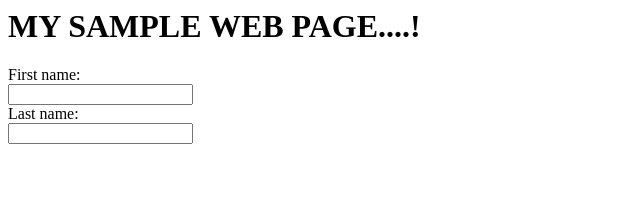
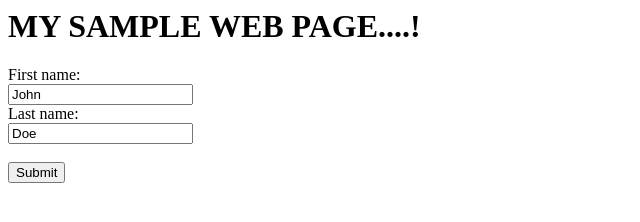
Before and after one commit to AnanyaAgarwal/test, a plain HTML site: page index.html in a window 1280 px wide. Shown: the whole page, without its empty margins (0-640 px from the left). Drawn offline with Linux system fonts and the light colour scheme.

Commit message:
Update index.html

```diff
--- a/index.html
+++ b/index.html
@@ -5,10 +5,11 @@
 		<b><h1>MY SAMPLE WEB PAGE....!</h1></b>
 
 		</body>
-	<form>
+	<form action="/action_page.php">
   <label for="fname">First name:</label><br>
-  <input type="text" id="fname" name="fname"><br>
+  <input type="text" id="fname" name="fname" value="John"><br>
   <label for="lname">Last name:</label><br>
-  <input type="text" id="lname" name="lname">
+  <input type="text" id="lname" name="lname" value="Doe"><br><br>
+  <input type="submit" value="Submit">
 </form>
 </html>
```
